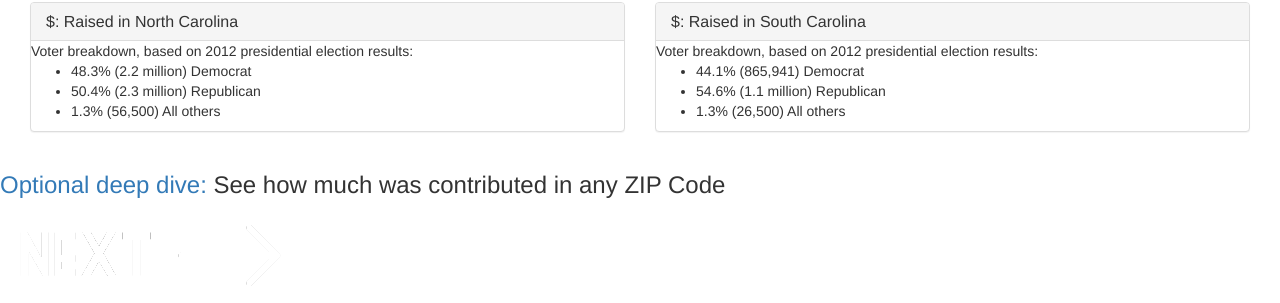
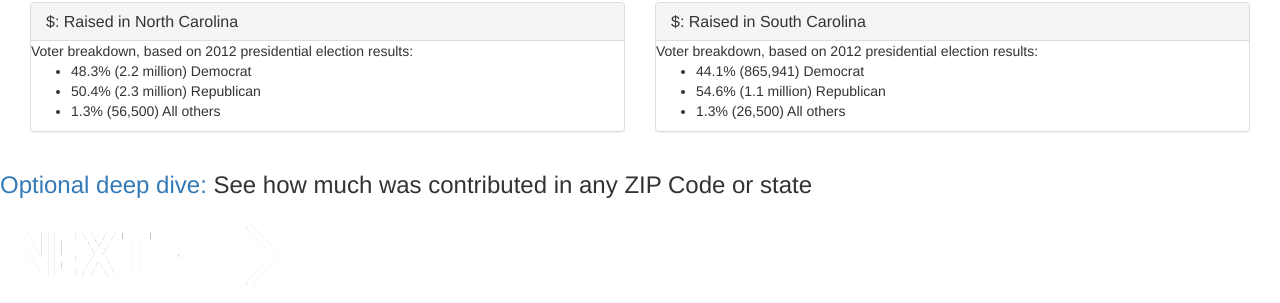
Before and after one commit to hpaasch/prez_party, a Django app: page /finance/local/1/ in a window 1280 px wide; the page is wider, and only the part inside the window is pictured. Shown: the part 1107-1410 px from the top of that part. Run offline with Django 3.2, Linux system fonts and the light colour scheme; data that the repository does not hold is empty; some libraries are stand-ins or nearby versions.

Commit message:
HEP: minor tink on template. Done for the night.

```diff
--- a/templates/state_finance.html
+++ b/templates/state_finance.html
@@ -80,7 +80,7 @@
     </div>
 </div>
 </div>
-<h3><a href="{% url 'local_finance_deep_list_view' party_id %}">Optional deep dive:</a> See how much was contributed in any ZIP Code</h3>
+<h3><a href="{% url 'local_finance_deep_list_view' party_id %}">Optional deep dive:</a> See how much was contributed in any ZIP Code or state</h3>
 <div class="row">
   <div class="next2 col-md-12">
     <a href='{% url 'candidate_keynote_view' party_id %}'><div class="next"><img class="arrow" src="/static/talk_app/img/next.png" /></div></a>
```
